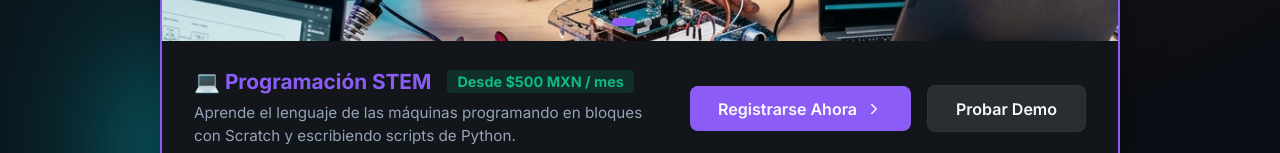
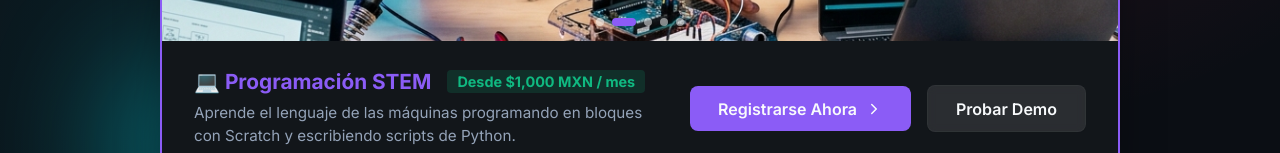
Before and after one commit to adriandoct/escuelarobot, a Next.js app: page / in a window 1280 px wide. Shown: the part 507-660 px from the top of the page. Built offline with nearby package versions, Linux system fonts and the light colour scheme; no server answers; the database is empty.

Commit message:
Actualiza precio de Mensualidad Regular a ,000 pesos

```diff
--- a/src/app/api/checkout/route.ts
+++ b/src/app/api/checkout/route.ts
@@ -1,7 +1,7 @@
 import { NextResponse } from "next/server";
 
 const PLANS = [
-  { id: "0", title: "Mensualidad Regular - IA Make", price: 500 },
+  { id: "0", title: "Mensualidad Regular - IA Make", price: 1000 },
   { id: "1", title: "Trimestre Raion Kai - IA Make", price: 1400 },
   { id: "2", title: "Semestre Shito-Ryu - IA Make", price: 2700 },
 ];
--- a/src/app/checkout/mock/page.tsx
+++ b/src/app/checkout/mock/page.tsx
@@ -6,7 +6,7 @@ import styles from "./checkout.module.css";
 import { CreditCard, Calendar, Lock, User, Check, AlertCircle, ShieldCheck, HelpCircle } from "lucide-react";
 
 const PLANS = [
-  { id: "0", name: "Mensualidad Regular", price: 500, desc: "Ideal para entrenamiento constante y monitoreo automatizado." },
+  { id: "0", name: "Mensualidad Regular", price: 1000, desc: "Ideal para entrenamiento constante y monitoreo automatizado." },
   { id: "1", name: "Trimestre Raion Kai", price: 1400, desc: "Ahorra pagando un trimestre completo de preparación marcial." },
   { id: "2", name: "Semestre Shito-Ryu", price: 2700, desc: "Compromiso absoluto en el tatami para aspirantes a cinta negra." },
 ];
--- a/src/app/dashboard/page.tsx
+++ b/src/app/dashboard/page.tsx
@@ -344,11 +344,11 @@ export default function DashboardPage() {
   // RENDER STUDENT PORTAL
   if (role === "karateka") {
     const planPrices: Record<string, string> = {
-      "Mensualidad Regular": "$500",
+      "Mensualidad Regular": "$1,000",
       "Trimestre Raion Kai": "$1,400",
       "Semestre Shito-Ryu": "$2,700"
     };
-    const planPrice = planPrices[studentPlan] || "$500";
+    const planPrice = planPrices[studentPlan] || "$1,000";
 
     const getRoboticsLevelName = (belt: string) => {
       switch (belt?.toLowerCase()) {
--- a/src/app/page.tsx
+++ b/src/app/page.tsx
@@ -349,7 +349,7 @@ export default function Home() {
   const plans = [
     {
       name: "Mensualidad Regular",
-      price: "$500 MXN",
+      price: "$1,000 MXN",
       desc: "Ideal para entrenamiento constante y monitoreo automatizado.",
       features: [
         "Talleres de Robótica completos",
@@ -549,7 +549,7 @@ export default function Home() {
                       {slides[currentSlide].tag}
                     </span>
                     <span style={{ fontSize: '0.9rem', color: 'var(--success)', fontWeight: 'bold', background: 'rgba(16, 185, 129, 0.15)', padding: '3px 10px', borderRadius: '4px' }}>
-                      Desde $500 MXN / mes
+                      Desde $1,000 MXN / mes
                     </span>
                   </div>
                   <p style={{ fontSize: '0.95rem', color: 'var(--text-secondary)', lineHeight: '1.5' }}>
--- a/src/app/register/page.tsx
+++ b/src/app/register/page.tsx
@@ -13,10 +13,10 @@ export default async function RegisterPage({
   // Map plan ID to readable name
   const getPlanName = (pId: string | undefined) => {
     switch (pId) {
-      case "0": return "Mensualidad Regular ($500 MXN)";
+      case "0": return "Mensualidad Regular ($1,000 MXN)";
       case "1": return "Trimestre Raion Kai ($1,400 MXN)";
       case "2": return "Semestre Shito-Ryu ($2,700 MXN)";
-      default: return "Mensualidad Regular ($500 MXN)";
+      default: return "Mensualidad Regular ($1,000 MXN)";
     }
   };
 
```
Also changed, not shown: 1 other file (tests, documents, lock files or other folders).
